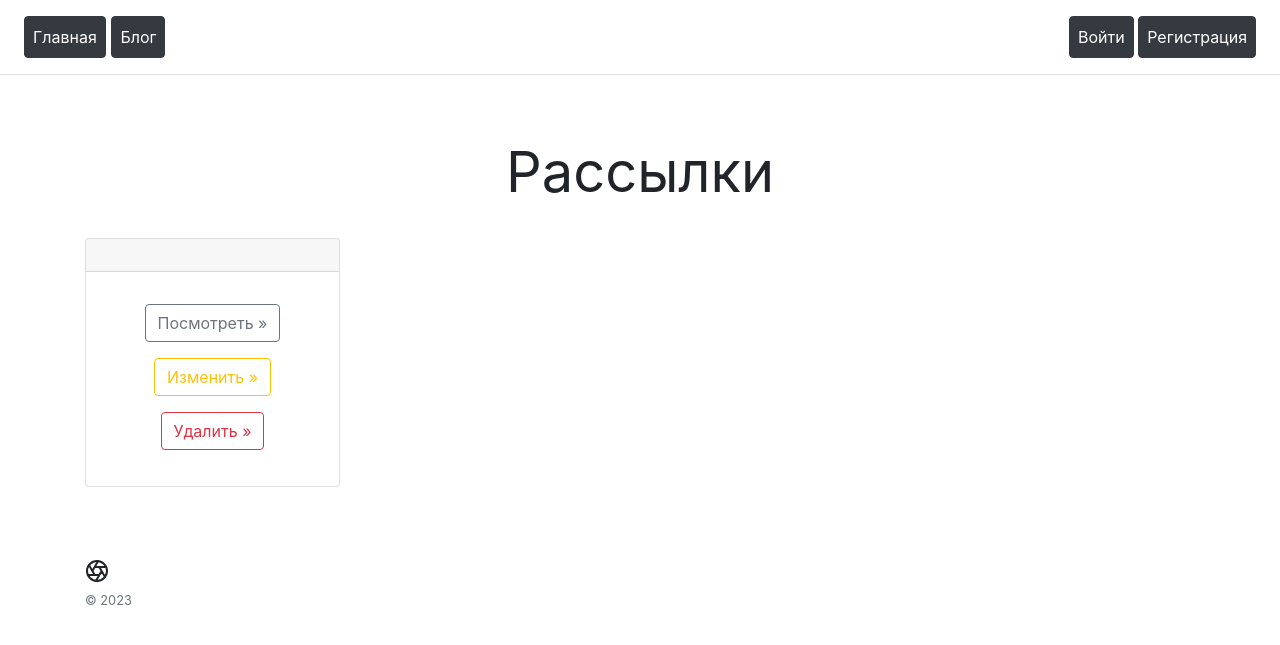
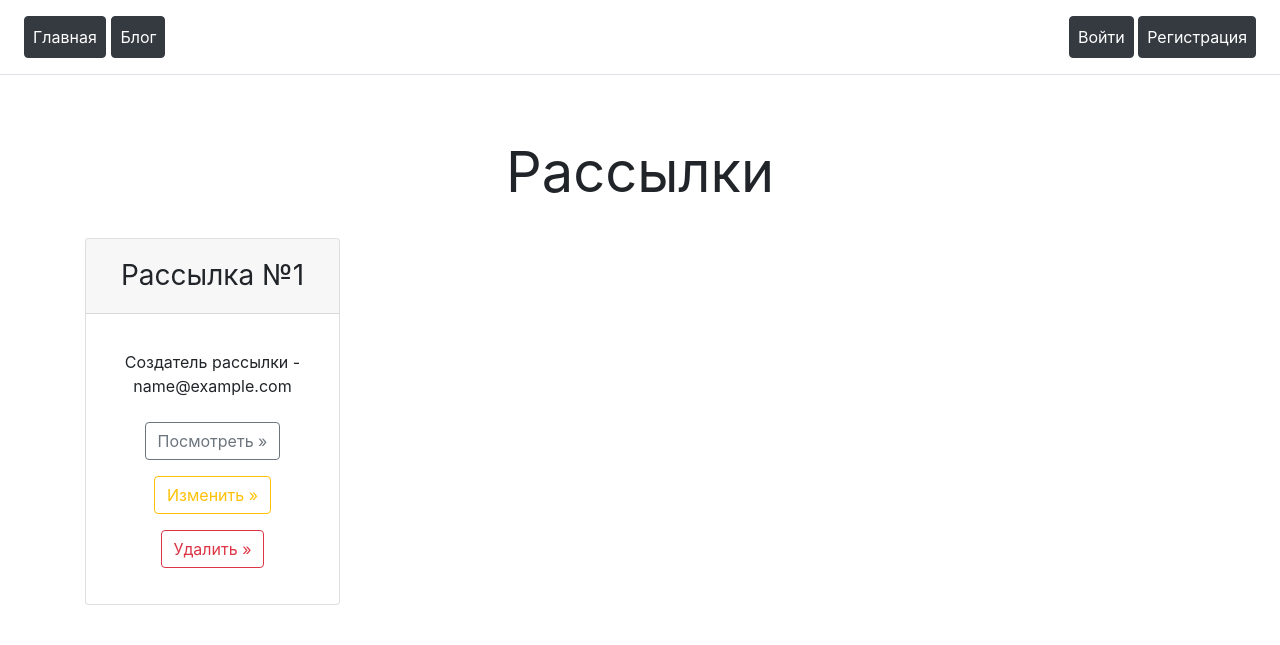
Before and after one commit to KatyshaVtyrina/course_work_6, a Django app: page /mailings/all in a window 1280 px wide. Shown: the top 645 px of the page. Run offline with Django 4.2, Linux system fonts and the light colour scheme; tables that the repository leaves empty hold one stand-in row (values such as "Sample post"); parts of the project's set-up code (start-up, migrations or seed data) failed here and were passed over; some libraries are stand-ins or nearby versions.

Commit message:
correction

```diff
--- a/mailings/templates/mailings/includes/inc_mailing_card.html
+++ b/mailings/templates/mailings/includes/inc_mailing_card.html
@@ -1,10 +1,13 @@
 <div class="col-3">
     <div class="card mb-4 box-shadow">
         <div class="card-header">
-            <h3 class="my-2 font-weight-normal">{{object.email}}</h3>
+            <h3 class="my-2 font-weight-normal">Рассылка №{{object.id}}</h3>
         </div>
         <div class="card-body">
-            <h1 class="card-title pricing-card-title">{{object.name}}</h1>
+            <ul class="list-unstyled mt-3 mb-4 text-start m-3">
+                            <li>Создатель рассылки - {{object.user}}</li>
+                        </ul>
+
             <p><a class="btn btn-outline-secondary" href="{% url 'mailings:mailing_detail' object.pk %}" role="button">Посмотреть &raquo;</a></p>
             <p><a class="btn  btn-outline-warning" href="{% url 'mailings:mailing_update' object.pk %}" role="button">Изменить &raquo;</a></p>
             <p><a class="btn btn-outline-danger" href="{% url 'mailings:mailing_delete' object.pk %}" role="button">Удалить &raquo;</a></p>
```
